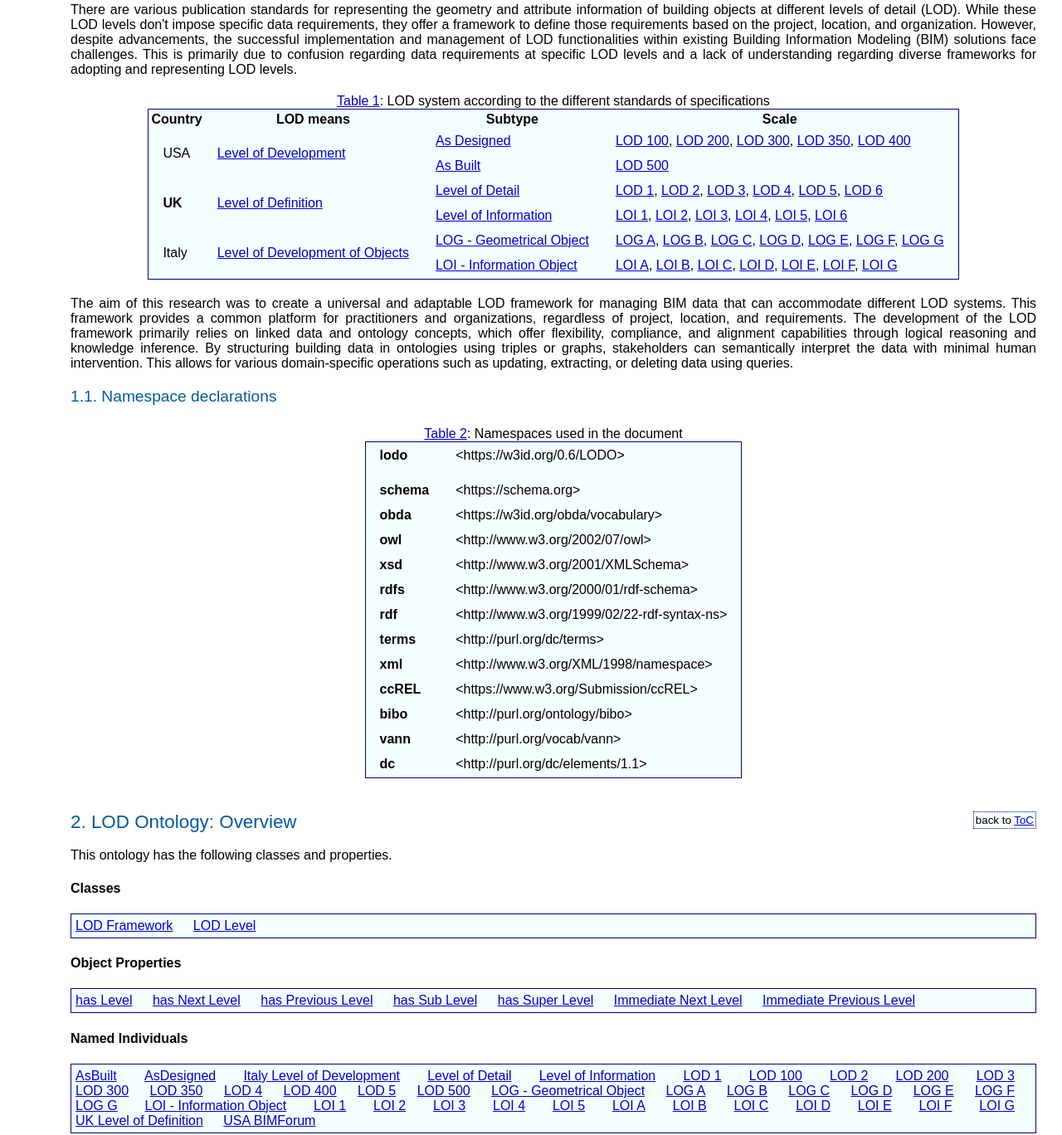
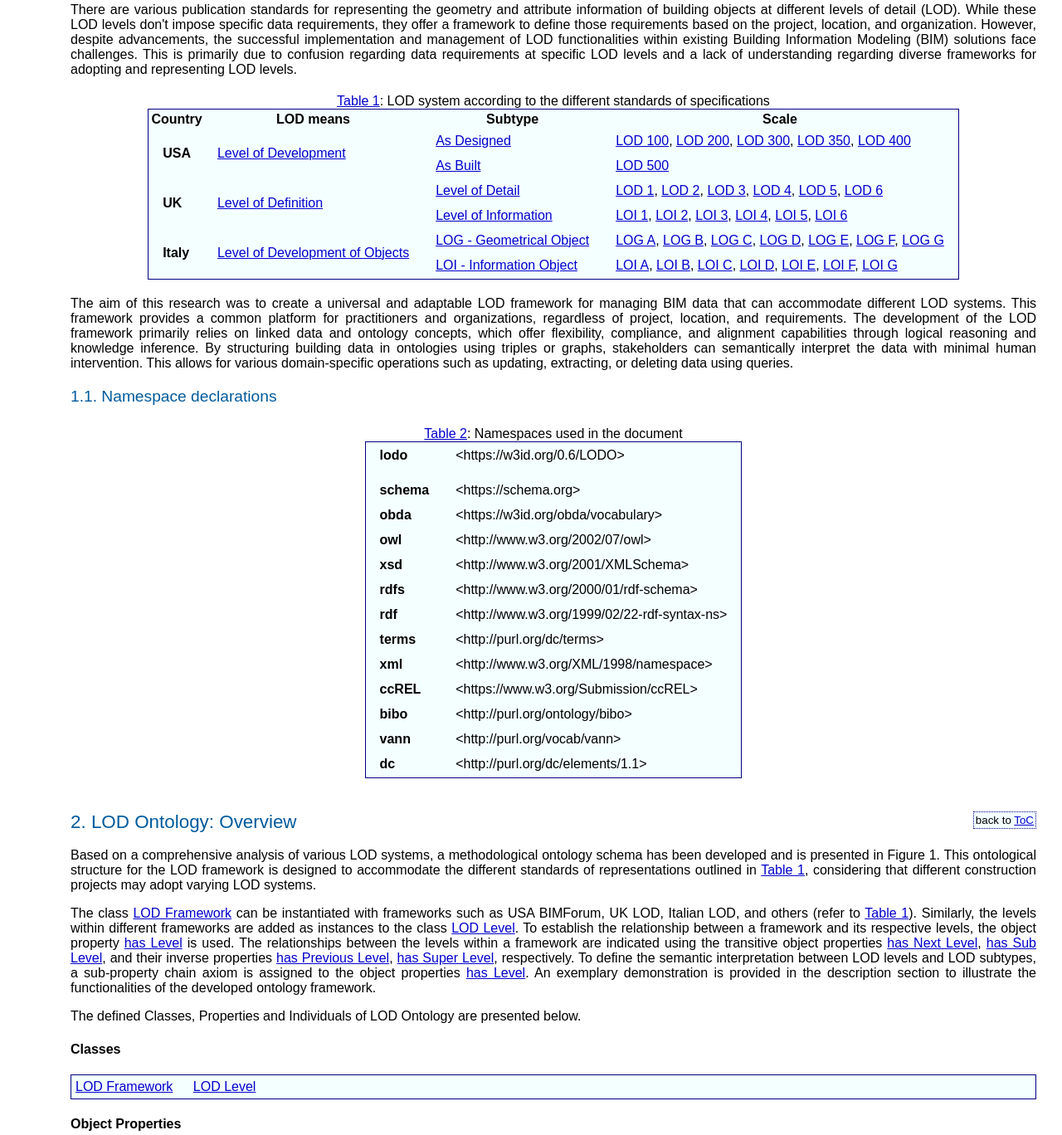
Before and after one commit to Janakiram916/LOD_Ontology, a plain HTML site: page index.html in a window 1280 px wide. Shown: the part 1512-2880 px from the top of the page at 83% size. Drawn offline with Linux system fonts and the light colour scheme.

Commit message:
Overview updated

```diff
--- a/index.html
+++ b/index.html
@@ -99,7 +99,7 @@ LODO is an ontology that incorporates multiple LOD specifications based on respe
     <th>Scale</th>
   </tr>
   <tr>
-    <td rowspan="2">USA</td>
+    <td rowspan="2"><b>USA</b></td>
     <td rowspan="2"> <a href="#USA_BIMForum"> Level of Development </a></td>
     <td> <a href="#AsDesigned">As Designed</a></td>
     <td> <a href="#LOD_100">LOD 100</a>, <a href="#LOD_200">LOD 200</a>, <a href="#LOD_300">LOD 300</a>, <a href="#LOD_350">LOD 350</a>, <a href="#LOD_400">LOD 400</a> </td>
@@ -119,7 +119,7 @@ LODO is an ontology that incorporates multiple LOD specifications based on respe
     <td><a href="#LOI_1">LOI 1</a>, <a href="#LOI_2">LOI 2</a>, <a href="#LOI_3">LOI 3</a>, <a href="#LOI_4">LOI 4</a>, <a href="#LOI_5">LOI 5</a>, <a href="#LOI_6">LOI 6</a></td>
   </tr>
   <tr>
-    <td rowspan="2">Italy</td>
+    <td rowspan="2"><b>Italy</b></td>
     <td rowspan="2"> <a href="#Italy_Level_of_DevelopmentLevel"> Level of Development of Objects</a></td>
     <td><a href="#LOG_Geometrical_Object">LOG - Geometrical Object</a></td>
     <td><a href="#LOG_A">LOG A</a>, <a href="#LOG_B">LOG B</a>, <a href="#LOG_C">LOG C</a>, <a href="#LOG_D">LOG D</a>, <a href="#LOG_E">LOG E</a>, <a href="#LOG_F">LOG F</a>, <a href="#LOG_G">LOG G</a></td>
@@ -163,7 +163,16 @@ LODO is an ontology that incorporates multiple LOD specifications based on respe
 <!--OVERVIEW SECTION-->
     <div id="overview"><h2 id="overv" class="list">LOD Ontology: Overview <span class="backlink"> back to <a href="#toc">ToC</a></span></h2>
 <span class="markdown">
-This ontology has the following classes and properties.</span>
+    <p>Based on a comprehensive analysis of various LOD systems, a methodological ontology schema has been developed and is presented in Figure 1. This ontological structure for the LOD framework is designed to accommodate the different standards of representations outlined in <a href="#lods"> Table 1</a>, considering that different construction projects may adopt varying LOD systems.</p>
+
+    <p>The class <a href="#LODFramework">LOD Framework</a> can be instantiated with frameworks such as USA BIMForum, UK LOD, Italian LOD, and others (refer to <a href="#lods"> Table 1</a>). Similarly, the levels within different frameworks are added as instances to the class <a href="#LODLevel">LOD Level</a>. To establish the relationship between a framework and its respective levels, the object property <a href="#hasLevel">has Level</a> is used. The relationships between the levels within a framework are indicated using the transitive object properties <a href="#hasNextLevel">has Next Level</a>, <a href="#hasSubLevel">has Sub Level</a>, and their inverse properties <a href="#hasPreviousLevel">has Previous Level</a>, <a href="#hasSuperLevel">has Super Level</a>, respectively.
+
+    To define the semantic interpretation between LOD levels and LOD subtypes, a sub-property chain axiom is assigned to the object properties <a href="#hasLevel">has Level</a>.
+
+    An exemplary demonstration is provided in the description section to illustrate the functionalities of the developed ontology framework.</p>
+
+    <p>The defined Classes, Properties and Individuals of LOD Ontology are presented below.</p>
+        </span>
 <h4>Classes</h4>
 <ul xmlns:xsi="http://www.w3.org/2001/XMLSchema-instance" class="hlist">
    <li>
```
Also changed, not shown: 1 other file.
